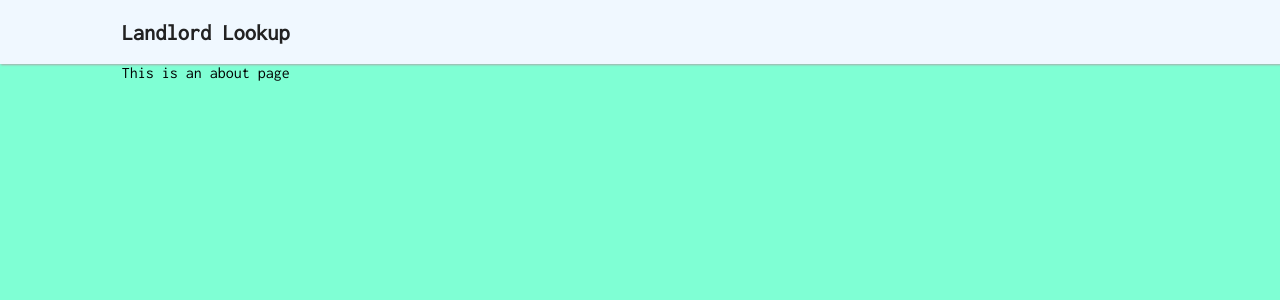
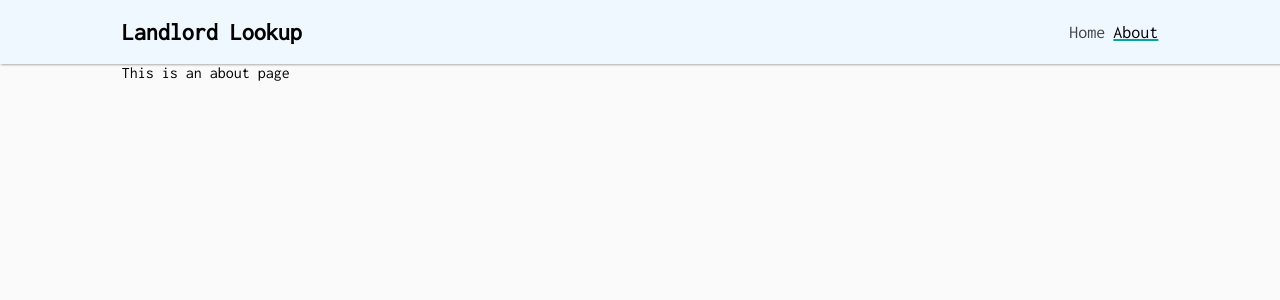
Before and after one commit to mpls-landlord-db/landlord-lookup, a Nuxt app: page /about in a window 1280 px wide. Shown: the top 300 px of the page. Built offline with nearby package versions, Linux system fonts and the light colour scheme.

Commit message:
WIP - added links and link styling

```diff
--- a/assets/scss/_elements.scss
+++ b/assets/scss/_elements.scss
@@ -11,9 +11,18 @@ ul {
   padding: 0;
 }
 
+a,
 .nuxt-link,
 .nuxt-link-active,
 .nuxt-link-exact-active {
-  color: #222;
+  color: #444;
   text-decoration: none;
 }
+
+.nuxt-link-active,
+.nuxt-link-exact-active {
+  color: black;
+  text-decoration-line: underline;
+  text-decoration-thickness: 2px;
+  text-decoration-color: #03a59d;
+}
--- a/components/the-navbar.vue
+++ b/components/the-navbar.vue
@@ -5,7 +5,11 @@
         <div class="col offset-md-1 offset-0 col-12 col-md-10">
           <nav class="navbar__content">
             <section class="title">
-              <nuxt-link to="/">Landlord Lookup</nuxt-link>
+              <nuxt-link exact class="navlink" to="/">Landlord Lookup</nuxt-link>
+            </section>
+            <section class="links">
+              <nuxt-link class="navlink" exact to="/">Home</nuxt-link>
+              <nuxt-link class="navlink" exact to="/about">About</nuxt-link>
             </section>
           </nav>
         </div>
@@ -27,15 +31,24 @@ export default {
   align-items: center;
   background: aliceblue;
   box-shadow: 1px 1px 2px #aaa;
-
   &__content {
     height: 100%;
     display: flex;
     align-items: center;
-
+    justify-content: space-between;
     .title {
-      font-size: 1.4rem;
-      font-weight: 700;
+      .navlink {
+        font-size: 1.5rem;
+        font-weight: 700;
+        text-decoration: none;
+        color: black;
+      }
+    }
+    .links {
+      .navlink {
+        margin-left: .5rem;
+        font-size: 1.125rem;
+      }
     }
   }
 }
--- a/layouts/default.vue
+++ b/layouts/default.vue
@@ -1,5 +1,5 @@
 <template>
-  <div class="layout" :class="{ 'layout--is-scrolled' : scrollY > 20 }">
+  <div class="layout" :class="{ 'layout--is-scrolled' : scrollY > 40 }">
 
     <div class="navbar-wrapper">
       <TheNavbar />
@@ -68,7 +68,7 @@ $navbar-height-scrolled: 32px;
   }
 
   .main-content-wrapper {
-    background: aquamarine;
+    background: #fafafa;
     margin-top: $navbar-height;
     width: 100%;
     min-height: calc(100% - #{$navbar-height});
```
